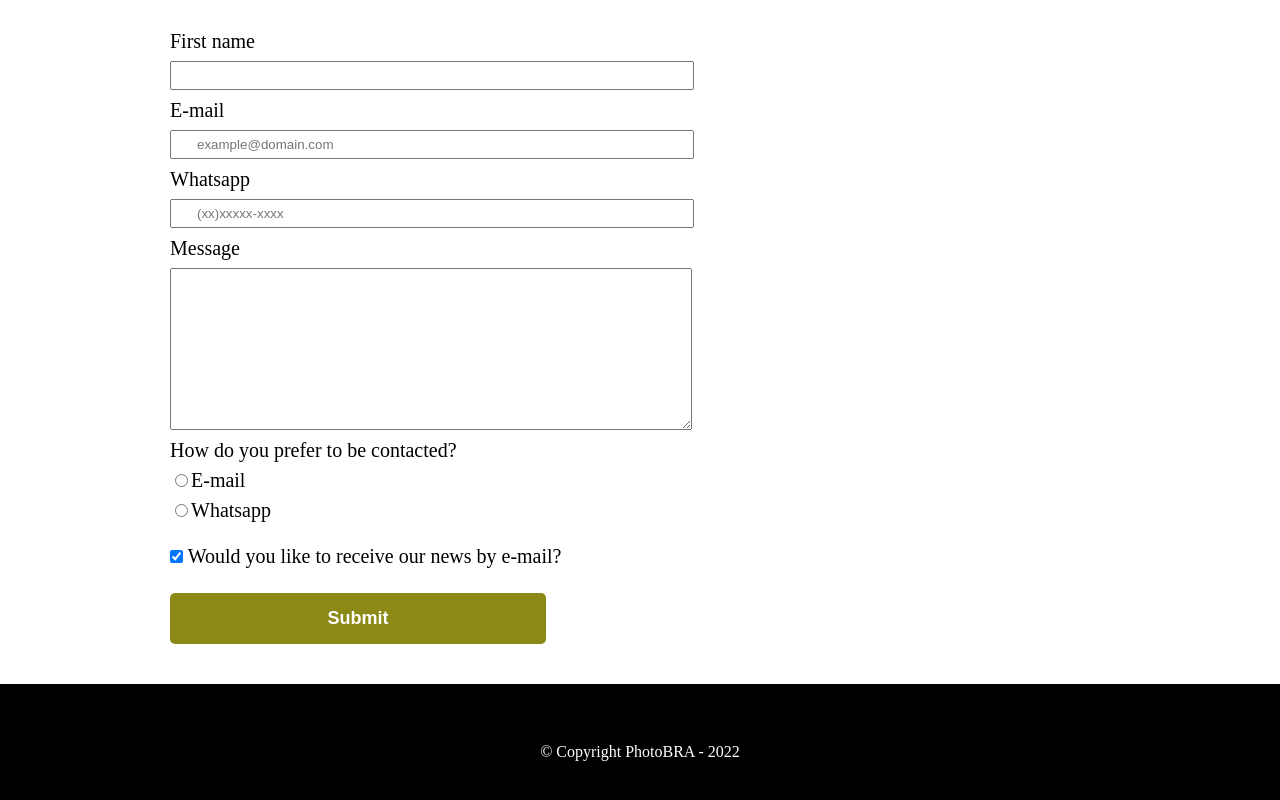
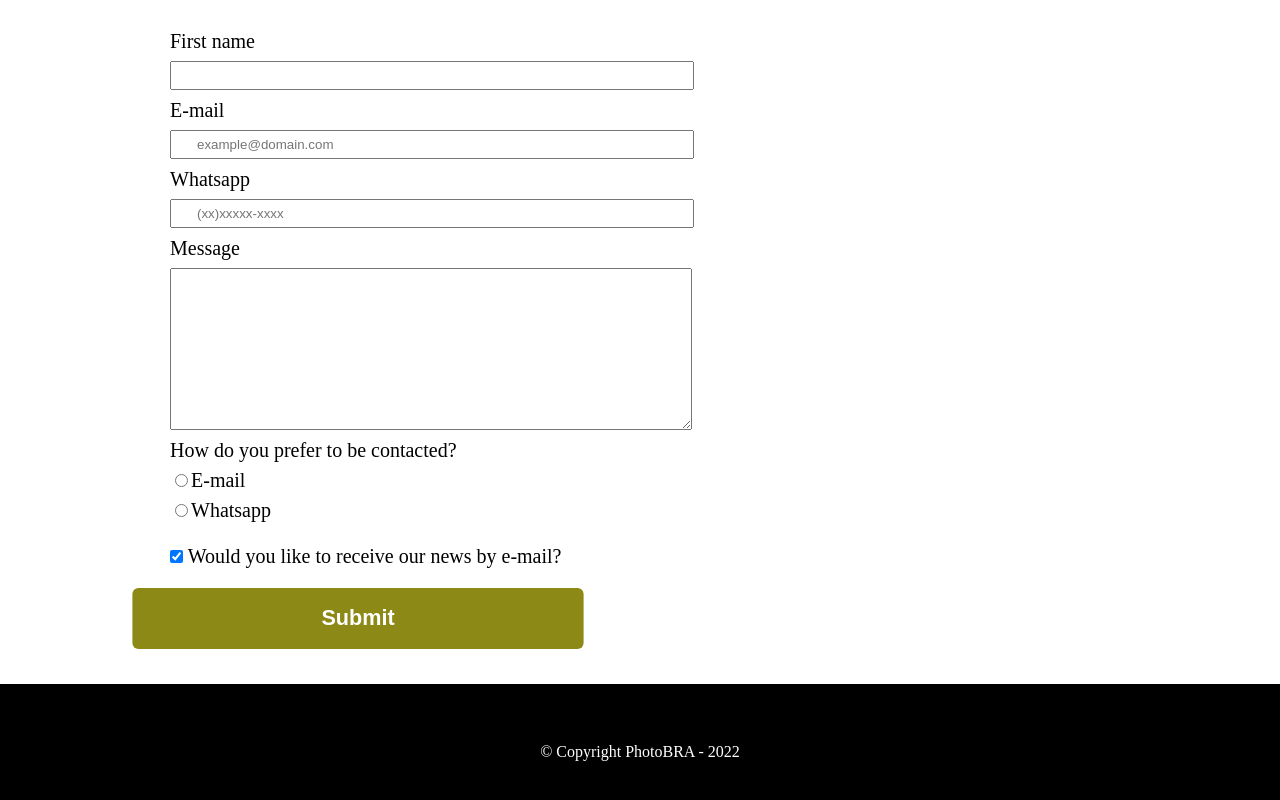
Before and after one commit to ayalarodrigues/PhotoBRA, a plain HTML site: page contact.html in a window 1280 px wide. In both pictures the pointer is over the input "Submit". Shown: the part 252-1052 px from the top of the page. Drawn offline with Linux system fonts and the light colour scheme.

Commit message:
Adicionando transformação ao botão

```diff
--- a/style-contact.css
+++ b/style-contact.css
@@ -83,6 +83,7 @@ form label, form p, form legend {
 
 .submit:hover{
   background: #848004ec;
+  transform: scale(1.2); /*aumenta o botão quando o mouse passa por cima em 20%*/
 }
 footer{
   background: #000000;
```
